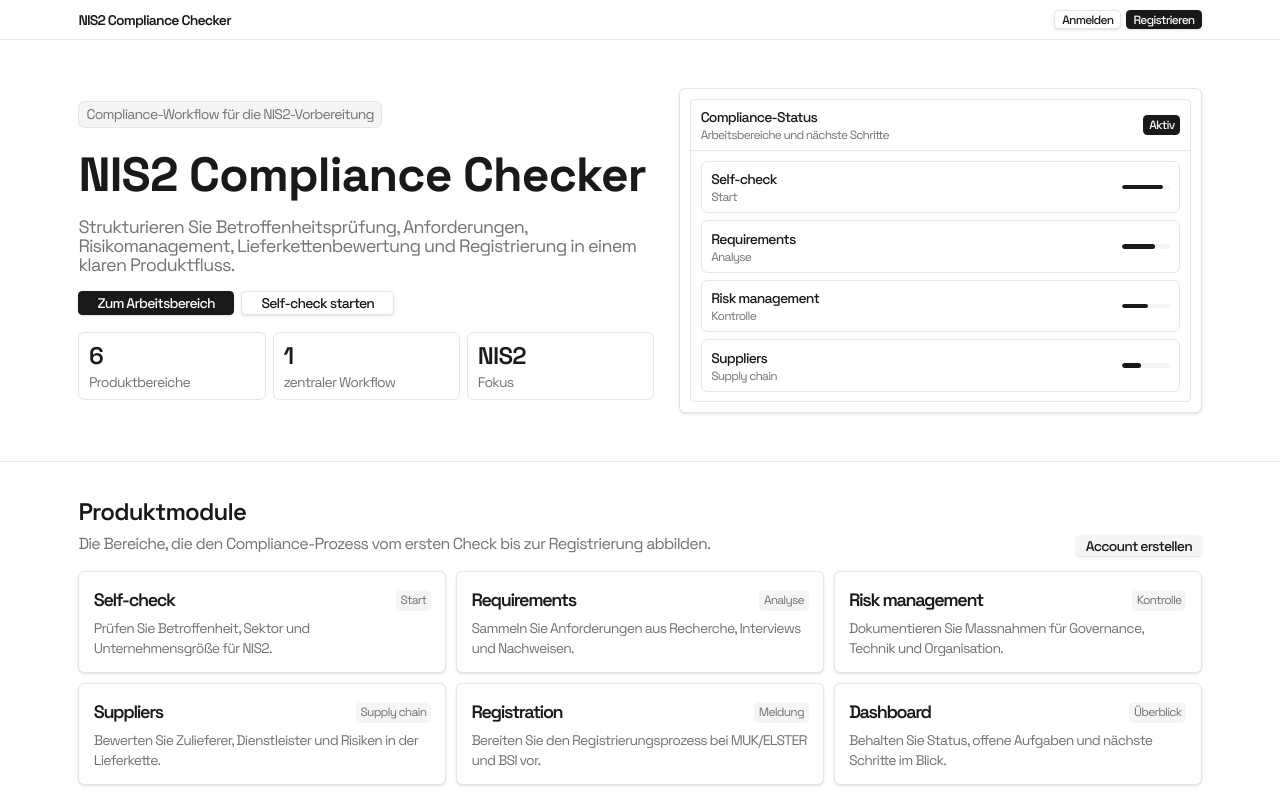
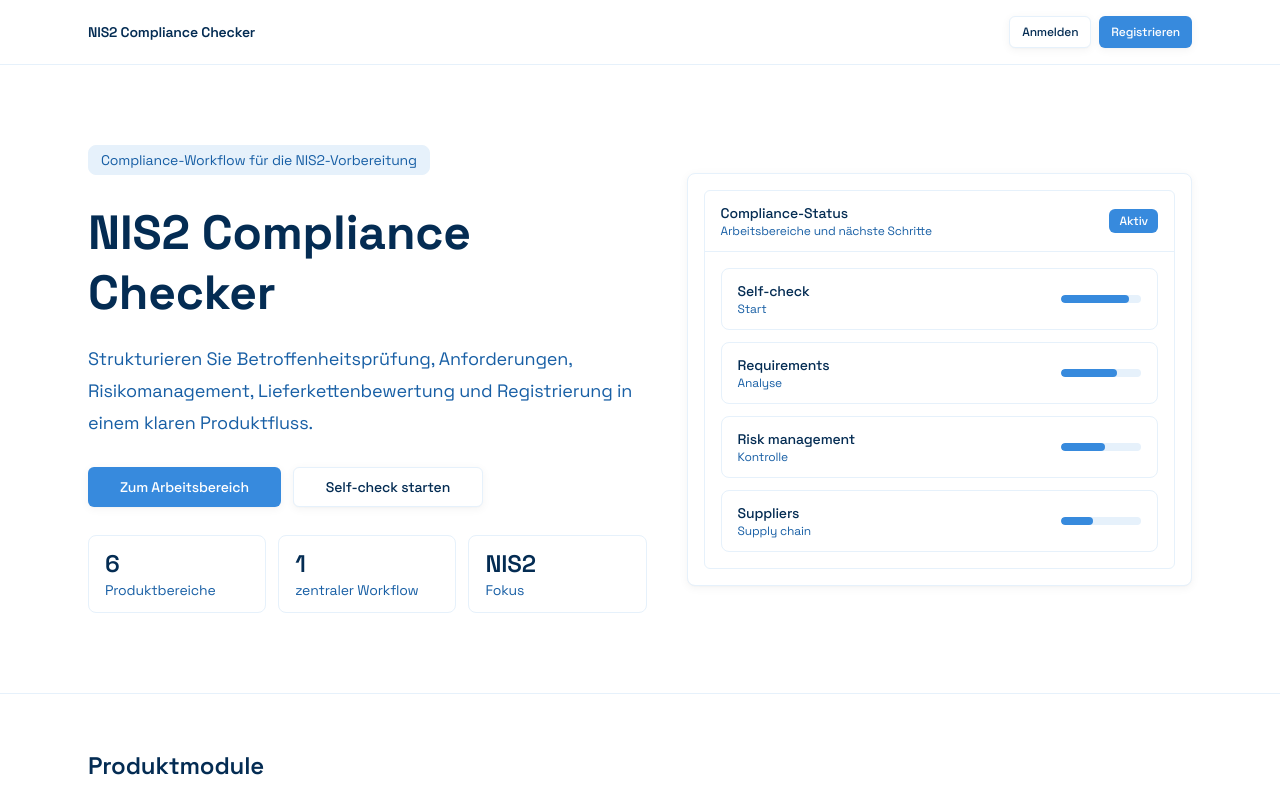
Before and after one commit to nxkolas/compliance, a Next.js app in the folder my-app/: page / in a window 1280 px wide. Shown: the top 793 px of the page. Built offline with nearby package versions, Linux system fonts and the light colour scheme; no server answers.

Commit message:
fix: old global.css

```diff
--- a/my-app/app/globals.css
+++ b/my-app/app/globals.css
@@ -3,111 +3,111 @@
 @custom-variant dark (&:is(.dark *));
 
 :root {
-  --background: #ffffff;
-  --foreground: #19191a;
-  --card: #ffffff;
-  --card-foreground: #19191a;
-  --popover: #ffffff;
-  --popover-foreground: #19191a;
-  --primary: #19191a;
-  --primary-foreground: #fafafa;
-  --secondary: #f5f5f5;
-  --secondary-foreground: #19191a;
-  --muted: #f5f5f5;
-  --muted-foreground: #737373;
-  --accent: #f5f5f5;
-  --accent-foreground: #19191a;
-  --destructive: #cf001c;
-  --destructive-foreground: #ffffff;
-  --border: #e5e5e5;
-  --input: #e5e5e5;
-  --ring: #a1a1a1;
-  --chart-1: #92c5ff;
-  --chart-2: #3a81f6;
-  --chart-3: #2563ef;
-  --chart-4: #1a4eda;
-  --chart-5: #1f3fad;
-  --sidebar: #fafafa;
-  --sidebar-foreground: #19191a;
-  --sidebar-primary: #19191a;
-  --sidebar-primary-foreground: #fafafa;
-  --sidebar-accent: #f5f5f5;
-  --sidebar-accent-foreground: #19191a;
-  --sidebar-border: #e5e5e5;
-  --sidebar-ring: #a1a1a1;
-  --font-sans: Space Grotesk, ui-sans-serif, sans-serif, system-ui;
-  --font-serif: ui-serif, Georgia, Cambria, "Times New Roman", Times, serif;
-  --font-mono: ui-monospace, SFMono-Regular, Menlo, Monaco, Consolas, "Liberation Mono", "Courier New", monospace;
-  --radius: 0.4rem;
-  --shadow-x: 0;
-  --shadow-y: 1px;
-  --shadow-blur: 3px;
+  --background: oklch(1.0000 0 0);
+  --foreground: oklch(0.2912 0.0826 252.3935);
+  --card: oklch(1.0000 0 0);
+  --card-foreground: oklch(0.2912 0.0826 252.3935);
+  --popover: oklch(1.0000 0 0);
+  --popover-foreground: oklch(0.2912 0.0826 252.3935);
+  --primary: oklch(0.6232 0.1486 251.5031);
+  --primary-foreground: oklch(1.0000 0 0);
+  --secondary: oklch(0.8578 0.0557 249.3068);
+  --secondary-foreground: oklch(0.2912 0.0826 252.3935);
+  --muted: oklch(0.9528 0.0179 245.3874);
+  --muted-foreground: oklch(0.4814 0.1311 252.4856);
+  --accent: oklch(0.7638 0.0920 250.0635);
+  --accent-foreground: oklch(0.2912 0.0826 252.3935);
+  --destructive: oklch(0.6542 0.2321 28.6592);
+  --destructive-foreground: oklch(1.0000 0 0);
+  --border: oklch(0.9528 0.0179 245.3874);
+  --input: oklch(0.9528 0.0179 245.3874);
+  --ring: oklch(0.6232 0.1486 251.5031);
+  --chart-1: oklch(0.2912 0.0826 252.3935);
+  --chart-2: oklch(0.3853 0.1096 253.1839);
+  --chart-3: oklch(0.4814 0.1311 252.4856);
+  --chart-4: oklch(0.6232 0.1486 251.5031);
+  --chart-5: oklch(0.7638 0.0920 250.0635);
+  --sidebar: oklch(1.0000 0 0);
+  --sidebar-foreground: oklch(0.2912 0.0826 252.3935);
+  --sidebar-primary: oklch(0.6232 0.1486 251.5031);
+  --sidebar-primary-foreground: oklch(1.0000 0 0);
+  --sidebar-accent: oklch(0.9528 0.0179 245.3874);
+  --sidebar-accent-foreground: oklch(0.2912 0.0826 252.3935);
+  --sidebar-border: oklch(0.9528 0.0179 245.3874);
+  --sidebar-ring: oklch(0.6232 0.1486 251.5031);
+  --font-sans: Inter, system-ui, sans-serif;
+  --font-serif: Georgia, serif;
+  --font-mono: JetBrains Mono, monospace;
+  --radius: 0.5rem;
+  --shadow-x: 0px;
+  --shadow-y: 2px;
+  --shadow-blur: 10px;
   --shadow-spread: 0px;
-  --shadow-opacity: 0.1;
-  --shadow-color: oklch(0 0 0);
-  --shadow-2xs: 0 1px 3px 0px hsl(0 0% 0% / 0.05);
-  --shadow-xs: 0 1px 3px 0px hsl(0 0% 0% / 0.05);
-  --shadow-sm: 0 1px 3px 0px hsl(0 0% 0% / 0.10), 0 1px 2px -1px hsl(0 0% 0% / 0.10);
-  --shadow: 0 1px 3px 0px hsl(0 0% 0% / 0.10), 0 1px 2px -1px hsl(0 0% 0% / 0.10);
-  --shadow-md: 0 1px 3px 0px hsl(0 0% 0% / 0.10), 0 2px 4px -1px hsl(0 0% 0% / 0.10);
-  --shadow-lg: 0 1px 3px 0px hsl(0 0% 0% / 0.10), 0 4px 6px -1px hsl(0 0% 0% / 0.10);
-  --shadow-xl: 0 1px 3px 0px hsl(0 0% 0% / 0.10), 0 8px 10px -1px hsl(0 0% 0% / 0.10);
-  --shadow-2xl: 0 1px 3px 0px hsl(0 0% 0% / 0.25);
-  --tracking-normal: -0.05em;
-  --spacing: 0.15rem;
+  --shadow-opacity: 0.05;
+  --shadow-color: #000000;
+  --shadow-2xs: 0px 2px 10px 0px hsl(0 0% 0% / 0.03);
+  --shadow-xs: 0px 2px 10px 0px hsl(0 0% 0% / 0.03);
+  --shadow-sm: 0px 2px 10px 0px hsl(0 0% 0% / 0.05), 0px 1px 2px -1px hsl(0 0% 0% / 0.05);
+  --shadow: 0px 2px 10px 0px hsl(0 0% 0% / 0.05), 0px 1px 2px -1px hsl(0 0% 0% / 0.05);
+  --shadow-md: 0px 2px 10px 0px hsl(0 0% 0% / 0.05), 0px 2px 4px -1px hsl(0 0% 0% / 0.05);
+  --shadow-lg: 0px 2px 10px 0px hsl(0 0% 0% / 0.05), 0px 4px 6px -1px hsl(0 0% 0% / 0.05);
+  --shadow-xl: 0px 2px 10px 0px hsl(0 0% 0% / 0.05), 0px 8px 10px -1px hsl(0 0% 0% / 0.05);
+  --shadow-2xl: 0px 2px 10px 0px hsl(0 0% 0% / 0.13);
+  --tracking-normal: -0.01em;
+  --spacing: 0.25rem;
 }
 
 .dark {
-  --background: #000000;
-  --foreground: #fbfbfb;
-  --card: #1b1e27;
-  --card-foreground: #fbfbfb;
-  --popover: #1b1e27;
-  --popover-foreground: #fbfbfb;
-  --primary: #fbfbfb;
-  --primary-foreground: #0022d5;
-  --secondary: #0022d5;
-  --secondary-foreground: #fbfbfb;
-  --muted: #1b1e27;
-  --muted-foreground: #fbfbfb;
-  --accent: #252a36;
-  --accent-foreground: #fbfbfb;
-  --destructive: #0022d5;
-  --destructive-foreground: #ad3e00;
-  --border: #3d4049;
-  --input: #ffffff;
-  --ring: #0022d5;
-  --chart-1: #fff995;
-  --chart-2: #a8c6fe;
-  --chart-3: #b1dd8c;
-  --chart-4: #d357fe;
-  --chart-5: #0022d5;
-  --sidebar: #1b1e27;
-  --sidebar-foreground: #fbfbfb;
-  --sidebar-primary: #1b1e27;
-  --sidebar-primary-foreground: #ff4013;
-  --sidebar-accent: #252a36;
-  --sidebar-accent-foreground: #fbfbfb;
-  --sidebar-border: #ffb5af;
-  --sidebar-ring: #d9eb37;
-  --font-sans: Space Grotesk, ui-sans-serif, sans-serif, system-ui;
-  --font-serif: ui-serif, Georgia, Cambria, "Times New Roman", Times, serif;
-  --font-mono: ui-monospace, SFMono-Regular, Menlo, Monaco, Consolas, "Liberation Mono", "Courier New", monospace;
-  --radius: 0.4rem;
-  --shadow-x: 0;
-  --shadow-y: 1px;
-  --shadow-blur: 3px;
+  --background: oklch(0.2046 0 0);
+  --foreground: oklch(0.9528 0.0179 245.3874);
+  --card: oklch(0.2686 0 0);
+  --card-foreground: oklch(0.9528 0.0179 245.3874);
+  --popover: oklch(0.2686 0 0);
+  --popover-foreground: oklch(0.9528 0.0179 245.3874);
+  --primary: oklch(0.6232 0.1486 251.5031);
+  --primary-foreground: oklch(1.0000 0 0);
+  --secondary: oklch(0.2686 0 0);
+  --secondary-foreground: oklch(0.9528 0.0179 245.3874);
+  --muted: oklch(0.2393 0 0);
+  --muted-foreground: oklch(0.7155 0 0);
+  --accent: oklch(0.4814 0.1311 252.4856);
+  --accent-foreground: oklch(0.9528 0.0179 245.3874);
+  --destructive: oklch(0.6368 0.2078 25.3313);
+  --destructive-foreground: oklch(1.0000 0 0);
+  --border: oklch(0.3715 0 0);
+  --input: oklch(0.3715 0 0);
+  --ring: oklch(0.6232 0.1486 251.5031);
+  --chart-1: oklch(0.8578 0.0557 249.3068);
+  --chart-2: oklch(0.7638 0.0920 250.0635);
+  --chart-3: oklch(0.6232 0.1486 251.5031);
+  --chart-4: oklch(0.4814 0.1311 252.4856);
+  --chart-5: oklch(0.3853 0.1096 253.1839);
+  --sidebar: oklch(0.2046 0 0);
+  --sidebar-foreground: oklch(0.9528 0.0179 245.3874);
+  --sidebar-primary: oklch(0.6232 0.1486 251.5031);
+  --sidebar-primary-foreground: oklch(1.0000 0 0);
+  --sidebar-accent: oklch(0.3853 0.1096 253.1839);
+  --sidebar-accent-foreground: oklch(0.9528 0.0179 245.3874);
+  --sidebar-border: oklch(0.3715 0 0);
+  --sidebar-ring: oklch(0.6232 0.1486 251.5031);
+  --font-sans: Inter, system-ui, sans-serif;
+  --font-serif: Georgia, serif;
+  --font-mono: JetBrains Mono, monospace;
+  --radius: 0.5rem;
+  --shadow-x: 0px;
+  --shadow-y: 4px;
+  --shadow-blur: 15px;
   --shadow-spread: 0px;
-  --shadow-opacity: 0.1;
-  --shadow-color: oklch(0 0 0);
-  --shadow-2xs: 0 1px 3px 0px hsl(0 0% 0% / 0.05);
-  --shadow-xs: 0 1px 3px 0px hsl(0 0% 0% / 0.05);
-  --shadow-sm: 0 1px 3px 0px hsl(0 0% 0% / 0.10), 0 1px 2px -1px hsl(0 0% 0% / 0.10);
-  --shadow: 0 1px 3px 0px hsl(0 0% 0% / 0.10), 0 1px 2px -1px hsl(0 0% 0% / 0.10);
-  --shadow-md: 0 1px 3px 0px hsl(0 0% 0% / 0.10), 0 2px 4px -1px hsl(0 0% 0% / 0.10);
-  --shadow-lg: 0 1px 3px 0px hsl(0 0% 0% / 0.10), 0 4px 6px -1px hsl(0 0% 0% / 0.10);
-  --shadow-xl: 0 1px 3px 0px hsl(0 0% 0% / 0.10), 0 8px 10px -1px hsl(0 0% 0% / 0.10);
-  --shadow-2xl: 0 1px 3px 0px hsl(0 0% 0% / 0.25);
+  --shadow-opacity: 0.4;
+  --shadow-color: #000000;
+  --shadow-2xs: 0px 4px 15px 0px hsl(0 0% 0% / 0.20);
+  --shadow-xs: 0px 4px 15px 0px hsl(0 0% 0% / 0.20);
+  --shadow-sm: 0px 4px 15px 0px hsl(0 0% 0% / 0.40), 0px 1px 2px -1px hsl(0 0% 0% / 0.40);
+  --shadow: 0px 4px 15px 0px hsl(0 0% 0% / 0.40), 0px 1px 2px -1px hsl(0 0% 0% / 0.40);
+  --shadow-md: 0px 4px 15px 0px hsl(0 0% 0% / 0.40), 0px 2px 4px -1px hsl(0 0% 0% / 0.40);
+  --shadow-lg: 0px 4px 15px 0px hsl(0 0% 0% / 0.40), 0px 4px 6px -1px hsl(0 0% 0% / 0.40);
+  --shadow-xl: 0px 4px 15px 0px hsl(0 0% 0% / 0.40), 0px 8px 10px -1px hsl(0 0% 0% / 0.40);
+  --shadow-2xl: 0px 4px 15px 0px hsl(0 0% 0% / 1.00);
 }
 
 @theme inline {
```
